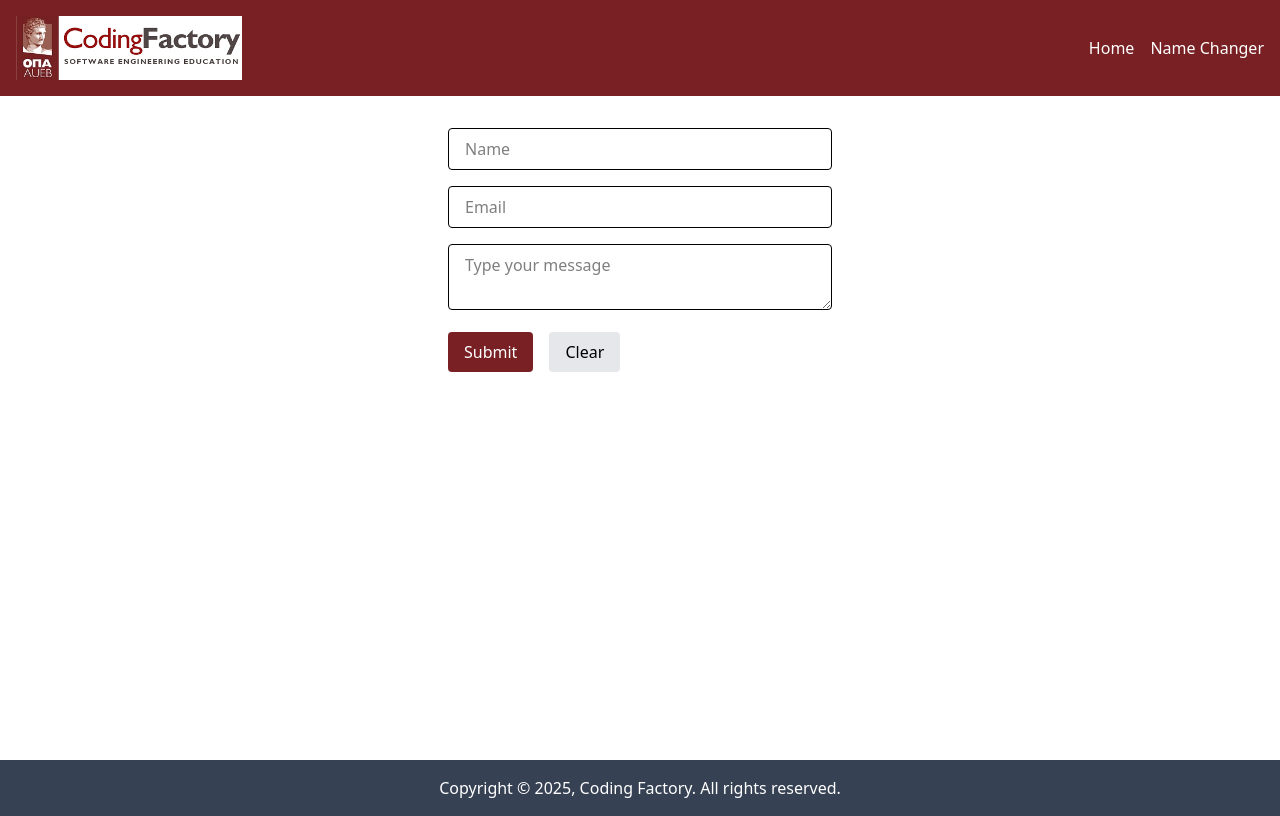
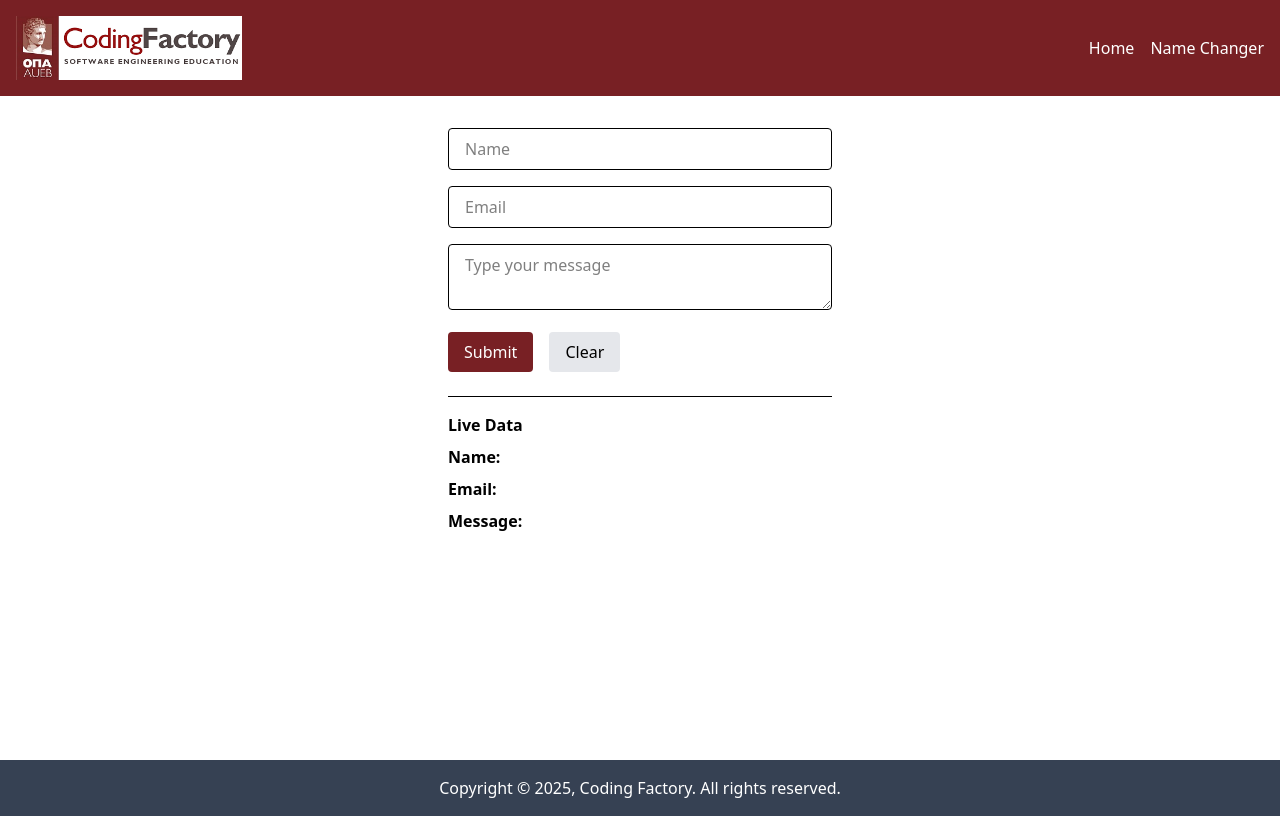
Before and after one commit to mariosmorfo/cf7-components-intro, a React (Vite) app: page / in a window 1280 px wide. Built offline with nearby package versions, Linux system fonts and the light colour scheme.

Commit message:
feat: import MultiFieldFormWithReactHook

```diff
--- a/src/App.tsx
+++ b/src/App.tsx
@@ -17,17 +17,24 @@
 // import Todo from "./components/Todo/Todo.tsx";
 // import OnlineStatus from "./components/OnlineStatus.tsx";
 import {BrowserRouter, Routes, Route} from "react-router";
+// import HomePage from "./pages/HomePage.tsx";
 import NameChangerPage from "./pages/NameChangerPage.tsx";
+// import NameChanger from "./components/NameChanger.tsx";
 import OnlineStatusPage from "./pages/OnlineStatusPage.tsx";
 import UserPage from "./pages/UserPage.tsx";
 import RouterLayout from "./components/RouterLayout.tsx";
-import ExamplesPage from "./pages/ExamplesPage.tsx";
-import RouterExamplesLayout from "./components/RouterExamplesLayout.tsx";
+// import ExamplesPage from "./pages/ExamplesPage.tsx";
+import RouterExamplesLayout from "./components/RouterExamplesLayout";
 import AutoRedirectPage from "./pages/AutoRedirectPage.tsx";
 import NotFoundPage from "./pages/NotFoundPage.tsx";
 import FocusInput from "./components/FocusInput.tsx";
-import MultiFieldForm    from "./components/MultiFieldForm.tsx";
-
+// import UncontrolledInput from "./components/UncontrolledInput.tsx";
+import ControlledInput from "./components/ControlledInput.tsx";
+// import MultiFieldForm from "./components/MultiFieldForm.tsx";
+import ExamplesPage from "./pages/ExamplesPage.tsx";
+// import MultiFieldFormWithValidation from "./components/MultiFieldFormWithValidation.tsx";
+// import MultiFieldFormWithZodValidation from "./components/MultiFieldFormWithZodValidation.tsx";
+import MultiFieldFormWithReactHook from "./components/MultiFieldFormWithReactHook.tsx";
 
 function App() {
 
@@ -69,8 +76,10 @@ function App() {
                     <Route element={<RouterLayout />}>
                         {/*<Route path="/" element={<HomePage />}/>*/}
                         {/*<Route index element={<HomePage />}/>*/}
-                    <Route index element={<MultiFieldForm/>}/>
+                        {/*<Route index element={<MultiFieldForm/>}/>*/}
                         {/*<Route index element={<MultiFieldFormWithValidation/>}/>*/}
+                        {/*<Route index element={<MultiFieldFormWithZodValidation/>}/>*/}
+                        <Route index element={<MultiFieldFormWithReactHook/>}/>
                         <Route path="users/:userId" element={<UserPage />}/>
                         <Route path="users" element={<UserPage />}/>
                     </Route>
@@ -81,7 +90,7 @@ function App() {
                         <Route path="name-changer" element={<NameChangerPage/>}/>
                         <Route path="online-status" element={<OnlineStatusPage/>}/>
                         <Route path="auto-redirect" element={<AutoRedirectPage/>}/>
-                    {/*<Route path="controlled-input" element={<ControlledInput />}/>*/}
+                        <Route path="controlled-input" element={<ControlledInput />}/>
                         {/*<Route path="uncontrolled-input" element={<UncontrolledInput />}/>*/}
                         <Route path="focus-input" element={<FocusInput />}/>
                     </Route>
```
Lines whose indentation alone changed are shown as unchanged.
